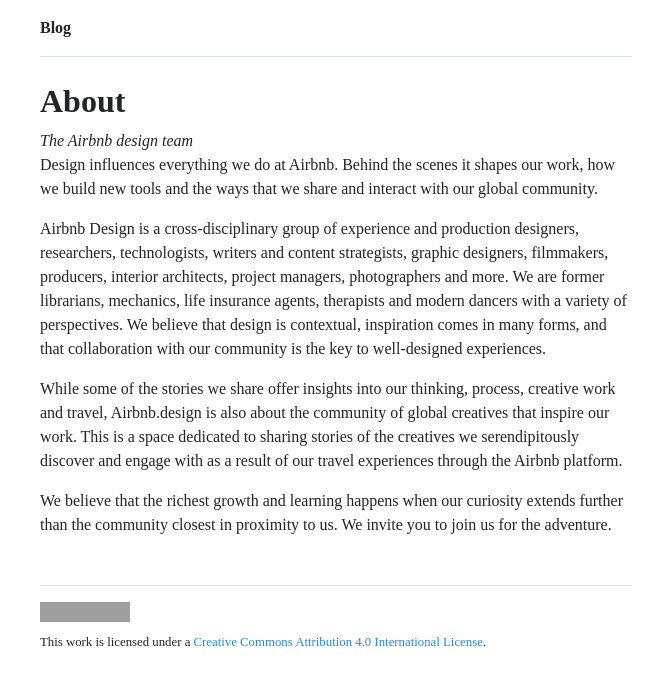
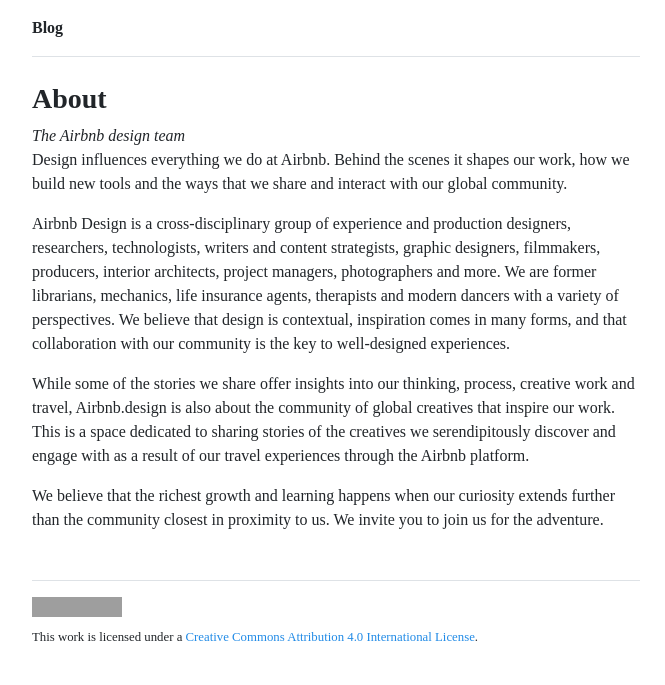
Before and after one commit to reedeeng/blog, a Jekyll site: the page built from about.md, in a window 1280 px wide. Shown: the top 685 px of the page, without its empty margins (304-969 px from the left). Built offline with Jekyll 4.4.1, drawn with Linux system fonts in a browser that asks for light colours; some web fonts are replaced; grey boxes are pictures that could not be loaded.

Commit message:
Update _base.scss

```diff
--- a/_sass/_base.scss
+++ b/_sass/_base.scss
@@ -40,7 +40,7 @@
 }
 
 h1 {
-  font-size: 2rem;
+  font-size: 1.75rem;
 }
 
 h2 {
@@ -65,8 +65,8 @@
 //
 .container {
   max-width: 40rem;
-  padding-left: $spacer-2;
-  padding-right: $spacer-2;
+  padding-left: $spacer;
+  padding-right: $spacer;
   margin-left: auto;
   margin-right: auto;
 }
```
